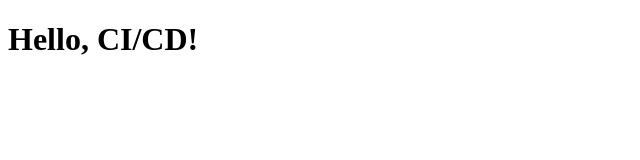
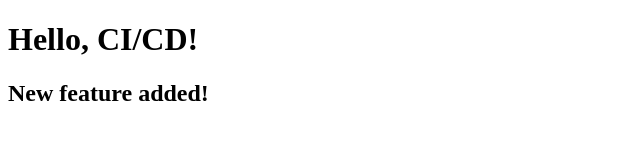
Before and after one commit to Madhuri-star/my-cicd-website, a plain HTML site: page index.html in a window 1280 px wide. Shown: the whole page, without its empty margins (0-640 px from the left). Drawn offline with Linux system fonts and the light colour scheme.

Commit message:
Update index.html

```diff
--- a/index.html
+++ b/index.html
@@ -2,4 +2,5 @@
 <html>
 <head><title>My CI/CD Website</title></head>
 <body><h1>Hello, CI/CD!</h1></body>
+  <h2>New feature added!</h2>
 </html>
```
